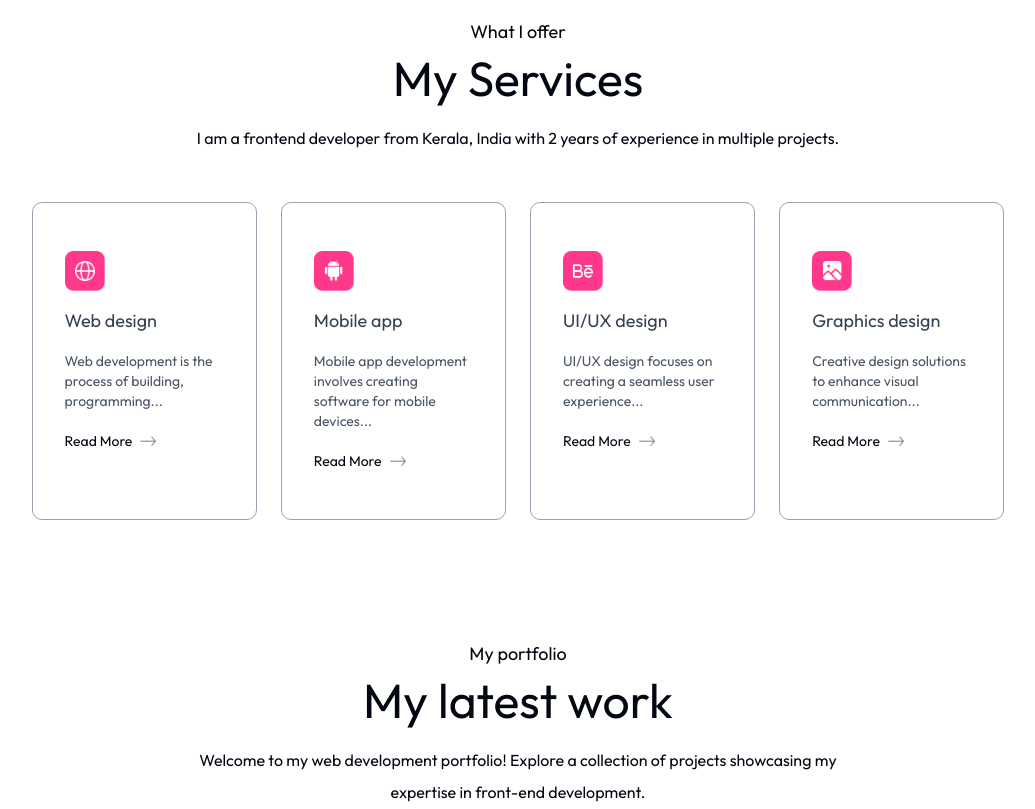
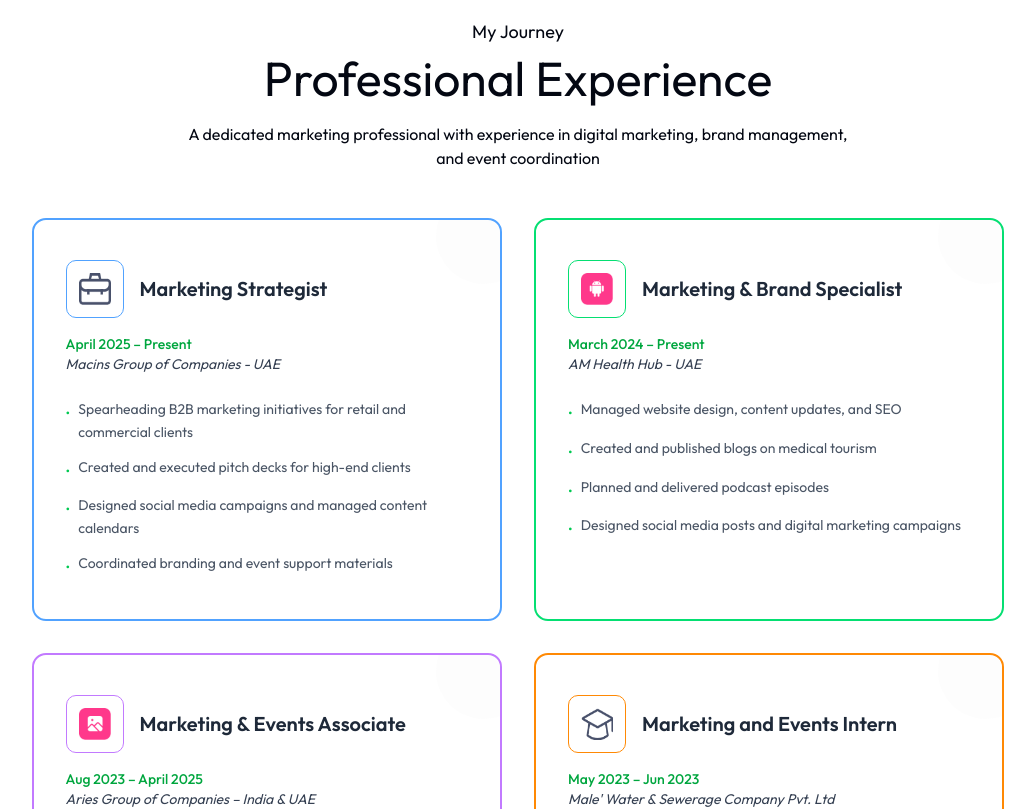
Before and after one commit to Aljo00/personal_portfollio_demo2, a Next.js app: page / in a window 1280 px wide. Shown: the part 2700-3509 px from the top of the page, without its empty margins (122-1157 px from the left). Built offline with nearby package versions, Linux system fonts and the light colour scheme; a web font is replaced by a local one.

Commit message:
Chaged the services page into experience pages

```diff
--- a/app/components/Services.jsx
+++ b/app/components/Services.jsx
@@ -1,37 +1,139 @@
-import { assets, serviceData } from "@/assets/assets";
+import { assets } from "@/assets/assets";
 import Image from "next/image";
 import React from "react";
 
 const Services = () => {
+  const experiences = [
+    {
+      title: "Marketing Strategist",
+      period: "April 2025 – Present",
+      company: "Macins Group of Companies - UAE",
+      icon: assets.project_icon,
+      borderColor: "border-blue-400",
+      hoverColor: "hover:bg-blue-50",
+      responsibilities: [
+        "Spearheading B2B marketing initiatives for retail and commercial clients",
+        "Created and executed pitch decks for high-end clients",
+        "Designed social media campaigns and managed content calendars",
+        "Coordinated branding and event support materials",
+      ],
+    },
+    {
+      title: "Marketing & Brand Specialist",
+      period: "March 2024 – Present",
+      company: "AM Health Hub - UAE",
+      icon: assets.mobile_icon,
+      borderColor: "border-green-400",
+      hoverColor: "hover:bg-green-50",
+      responsibilities: [
+        "Managed website design, content updates, and SEO",
+        "Created and published blogs on medical tourism",
+        "Planned and delivered podcast episodes",
+        "Designed social media posts and digital marketing campaigns",
+      ],
+    },
+    {
+      title: "Marketing & Events Associate",
+      period: "Aug 2023 – April 2025",
+      company: "Aries Group of Companies – India & UAE",
+      icon: assets.graphics_icon,
+      borderColor: "border-purple-400",
+      hoverColor: "hover:bg-purple-50",
+      responsibilities: [
+        "Customer Service & Client Relations management",
+        "Communication & Digital Support for social media",
+        "Managed personal branding initiatives",
+        "Event & Service Coordination",
+      ],
+    },
+    {
+      title: "Marketing and Events Intern",
+      period: "May 2023 – Jun 2023",
+      company: "Male' Water & Sewerage Company Pvt. Ltd",
+      icon: assets.edu_icon,
+      borderColor: "border-orange-400",
+      hoverColor: "hover:bg-orange-50",
+      responsibilities: [
+        "Marketing campaign execution",
+        "Market research and consumer analysis",
+        "Content creation and corporate event planning",
+      ],
+    },
+  ];
+
   return (
-    <div id="services" className="w-full px-[12%] py-10 scroll-mt-20">
-      <h4 className="text-center mb-2 text-lg font-Ovo">What I offer</h4>
-      <h2 className="text-center text-5xl font-Ovo">My Services</h2>
+    <div
+      id="services"
+      className="w-full px-4 sm:px-[8%] md:px-[12%] py-6 sm:py-10 scroll-mt-20"
+    >
+      <h4 className="text-center mb-2 text-base sm:text-lg font-Ovo">
+        My Journey
+      </h4>
+      <h2 className="text-center text-3xl sm:text-4xl md:text-5xl font-Ovo">
+        Professional Experience
+      </h2>
 
-      <p className="text-center max-w-2xl mx-auto mb-12 mt-5">
-        I am a frontend developer from Kerala, India with 2 years of experience
-        in multiple projects.
+      <p className="text-center max-w-2xl mx-auto mb-8 sm:mb-12 mt-4 sm:mt-5 text-sm sm:text-base">
+        A dedicated marketing professional with experience in digital marketing,
+        brand management, and event coordination
       </p>
 
-      <div className="grid grid-cols-[repeat(auto-fit,_minmax(200px,_1fr))] gap-6 my-10">
-        {serviceData.map(({ icon, title, description, link }, index) => (
-          <div
-            key={index}
-            className="border border-gray-400 rounded-lg px-8 py-12 hover:[box-shadow:4px_4px_0_#000]  hover:bg-purple-100 hover:-translate-y-1 duration-500 cursor-pointer"
-          >
-            <Image src={icon} alt="" className="w-10" />
-            <h3 className="text-lg my-4 text-gray-700">{title}</h3>
-            <p className="text-sm text-gray-600 leading-5">{description}</p>
+      <div className="grid grid-cols-1 md:grid-cols-2 gap-4 sm:gap-6 md:gap-8 my-6 sm:my-10">
+        {experiences.map(
+          (
+            {
+              title,
+              period,
+              company,
+              responsibilities,
+              icon,
+              borderColor,
+              hoverColor,
+            },
+            index
+          ) => (
+            <div
+              key={index}
+              className={`border-2 ${borderColor} rounded-xl px-4 sm:px-6 md:px-8 py-6 sm:py-8 md:py-10 ${hoverColor} hover:[box-shadow:4px_4px_0_#000] sm:hover:[box-shadow:8px_8px_0_#000] hover:-translate-y-1 sm:hover:-translate-y-2 duration-300 relative overflow-hidden group`}
+            >
+              <div className="absolute top-0 right-0 w-16 sm:w-24 h-16 sm:h-24 -mr-6 -mt-6 sm:-mr-8 sm:-mt-8 bg-gray-100 rounded-full opacity-20 group-hover:scale-150 duration-300" />
 
-            <a href={link} className="flex items-center gap-2 text-sm mt-5">
-              Read More{" "}
-              <Image src={assets.right_arrow} alt="" className="w-4" />
-            </a>
-          </div>
-        ))}
+              <div className="flex items-center gap-3 sm:gap-4 mb-3 sm:mb-4">
+                <div
+                  className={`p-2 sm:p-3 rounded-lg ${hoverColor} border ${borderColor}`}
+                >
+                  <Image src={icon} alt="" className="w-6 h-6 sm:w-8 sm:h-8" />
+                </div>
+                <h3 className="text-lg sm:text-xl font-semibold text-gray-800">
+                  {title}
+                </h3>
+              </div>
+
+              <p className="text-xs sm:text-sm text-green-600 font-medium">
+                {period}
+              </p>
+              <p className="text-sm sm:text-md text-gray-700 italic mb-4 sm:mb-6">
+                {company}
+              </p>
+
+              <ul className="space-y-2 sm:space-y-3">
+                {responsibilities.map((resp, idx) => (
+                  <li
+                    key={idx}
+                    className="text-xs sm:text-sm text-gray-600 leading-relaxed flex items-start gap-2"
+                  >
+                    <span className="text-green-500 mt-1">•</span>
+                    {resp}
+                  </li>
+                ))}
+              </ul>
+            </div>
+          )
+        )}
       </div>
     </div>
   );
 };
 
 export default Services;
+// TODO: Consider renaming the file to Experience.jsx to match its new purpose
--- a/package.json
+++ b/package.json
@@ -9,6 +9,7 @@
     "lint": "next lint"
   },
   "dependencies": {
+    "framer-motion": "^12.23.22",
     "lenis": "^1.3.11",
     "lucide-react": "^0.544.0",
     "next": "15.4.4",
```
Also changed, not shown: 1 other file (tests, documents, lock files or other folders).
